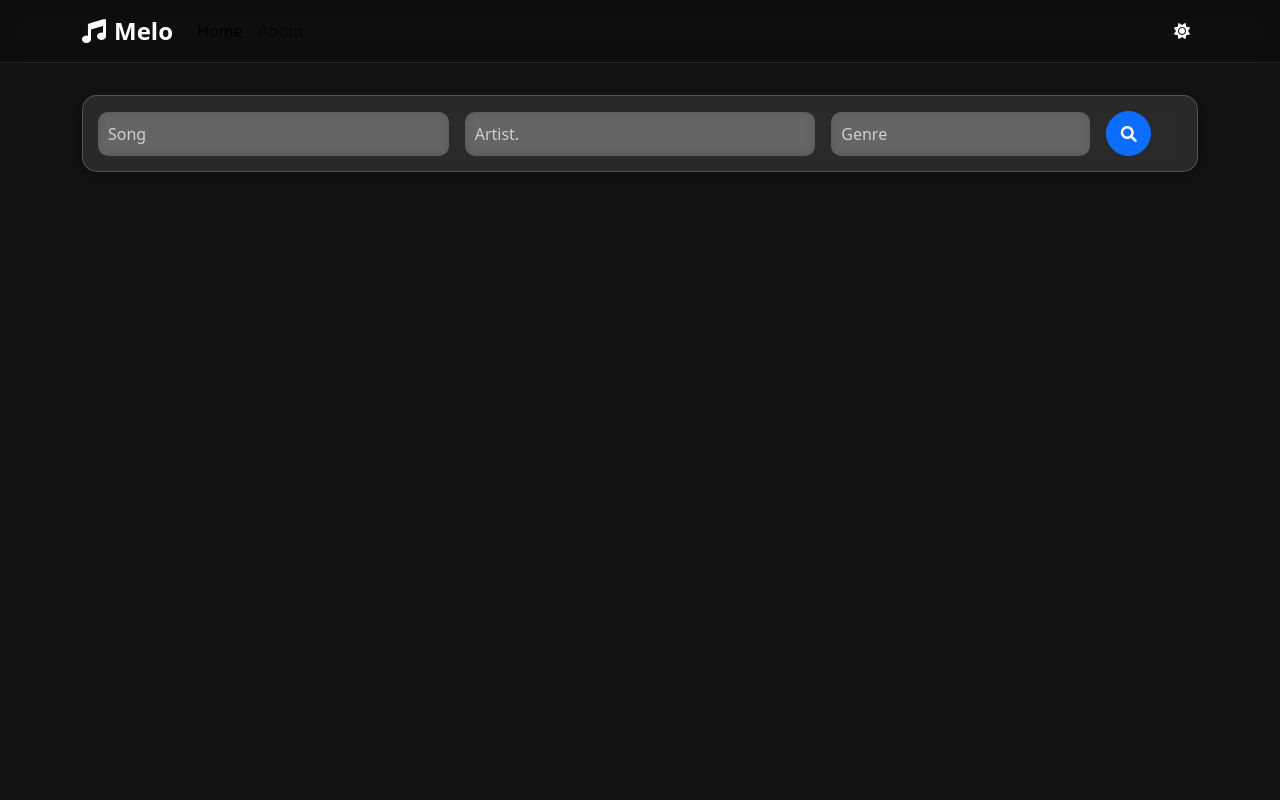
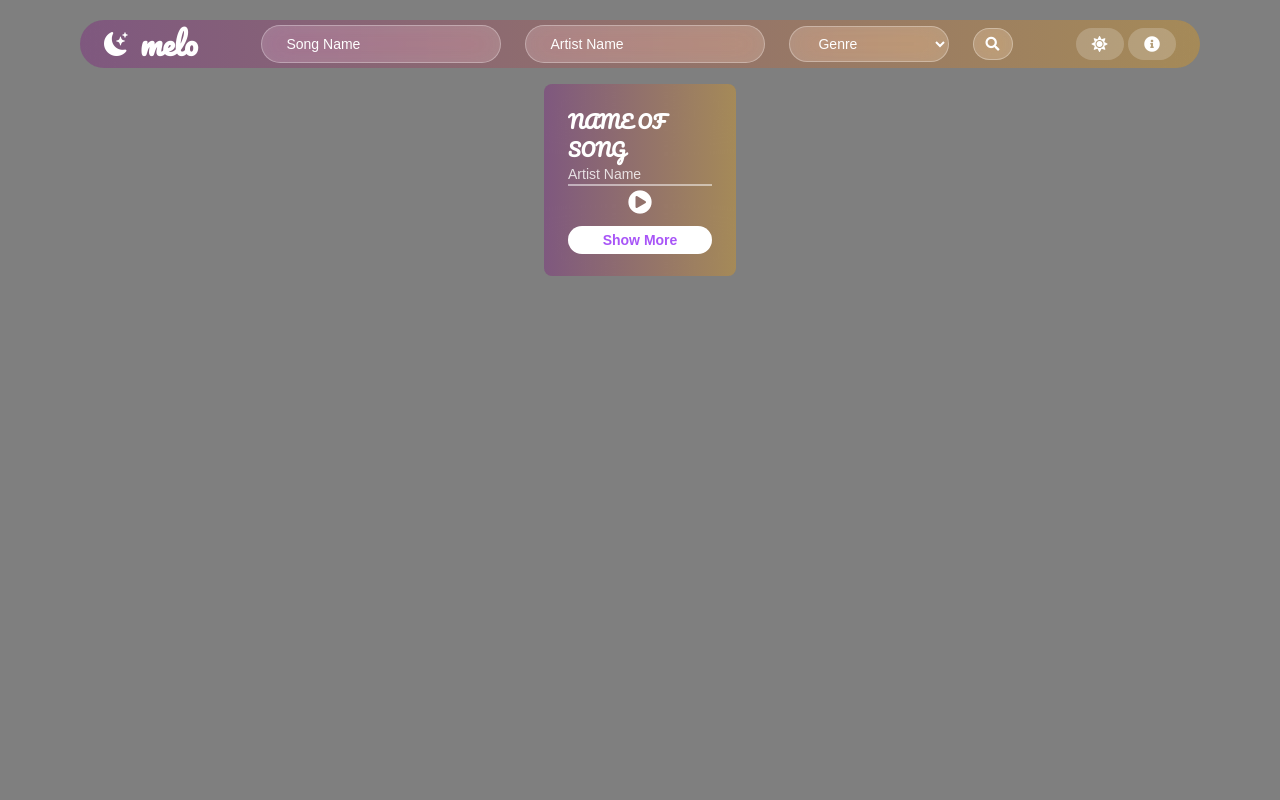
Before and after one commit to kaali7/Music_Recommendation_ML_Model, a Flask app: page / in a window 1280 px wide. Run offline with Flask 3, Linux system fonts and the light colour scheme; some libraries are stand-ins or nearby versions.

Commit message:
add bg image and final design of melo web

```diff
--- a/templates/index.html
+++ b/templates/index.html
@@ -1,233 +1,131 @@
-<!DOCTYPE html>
-<html lang="en" data-theme="dark">
+<html lang="en">
 
 <head>
     <meta charset="UTF-8">
     <meta name="viewport" content="width=device-width, initial-scale=1.0">
-    <title>Melo - Music Recommendations</title>
-    <link href="https://cdn.jsdelivr.net/npm/bootstrap@5.3.0/dist/css/bootstrap.min.css" rel="stylesheet">
-    <link rel="stylesheet" href="https://cdnjs.cloudflare.com/ajax/libs/font-awesome/6.0.0/css/all.min.css">
+    <title>Melo</title>
+    <script src="https://cdn.tailwindcss.com"></script>
+    <link rel="stylesheet" href="https://cdnjs.cloudflare.com/ajax/libs/font-awesome/5.15.3/css/all.min.css">
+    <link href="https://fonts.googleapis.com/css2?family=Pacifico&display=swap" rel="stylesheet">
     <style>
-        /* body {
-            background: url('static/img/bg.jpeg') no-repeat center center fixed;
-            background-size: cover;
-            height: 100vh;/* Full viewport height */
-            /* margin: 0;
-            padding: 0;
-        } */
-
-
-        :root {
-            --glass-bg: rgba(255, 255, 255, 0.1);
-            --glass-border: rgba(255, 255, 255, 0.2);
-            --text-color: #333;
-            --bg-color: #f5f5f5;
-            --card-shadow: 0 8px 32px 0 rgba(31, 38, 135, 0.15);
+        body {
+            font-family: 'Arial', sans-serif;
         }
 
-        [data-theme="dark"] {
-            --glass-bg: rgba(0, 0, 0, 0.2);
-            --glass-border: rgba(255, 255, 255, 0.1);
-            --text-color: #fff;
-            --bg-color: #121212;
+        .logo {
+            font-family: 'Pacifico', cursive;
         }
 
-        body {
-            background-color: var(--bg-color);
-            color: var(--text-color);
-            transition: all 0.3s ease;
-        }
-
-        .navbar {
-            background: var(--glass-bg);
-            backdrop-filter: blur(10px);
-            border-bottom: 1px solid var(--glass-border);
-        }
-
-        /* .search-container {
-            background: var(--glass-bg);
-            backdrop-filter: blur(10px);
-            border-radius: 15px;
-            border: 1px solid var(--glass-border);
-            padding: 2rem;
-            margin: 2rem 0;
-        } */
-
-        .search-container {
-            background: rgba(255, 255, 255, 0.1);
-            /* Light transparent background */
-            backdrop-filter: blur(10px);
-            /* Blur effect */
-            -webkit-backdrop-filter: blur(10px);
-            /* For Safari support */
-            border-radius: 15px;
-            /* Rounded corners */
-            padding: 15px;
-            box-shadow: 0 4px 10px rgba(0, 0, 0, 0.2);
-            /* Soft shadow */
-            border: 1px solid rgba(255, 255, 255, 0.2);
-            /* Subtle border */
-            margin: 2rem 0;
-        }
-
-        .form-control {
-            background: rgba(255, 255, 255, 0.2);
-            border: none;
-            color: white;
-            backdrop-filter: blur(5px);
-            border-radius: 10px;
-            padding: 10px;
-        }
-
-        .form-control::placeholder {
-            color: rgba(255, 255, 255, 0.7);
+        .glass-navbar {
+            background: linear-gradient(to right, rgba(128, 0, 128, 0.3), rgba(255, 165, 0, 0.3));
+            /* Transparent gradient */
+            backdrop-filter: blur(15px);
+            /* Strong blur effect */
+            -webkit-backdrop-filter: blur(15px);
+            /* Safari support */
         }
 
 
-
-        .song-card {
-            background: var(--glass-bg);
-            backdrop-filter: blur(10px);
-            border-radius: 15px;
-            border: 1px solid var(--glass-border);
-            padding: 1rem;
-            margin: 1rem 0;
-            transition: transform 0.3s ease;
-        }
-
-        .song-card:hover {
-            transform: translateY(-5px);
-        }
-
-        .song-image {
-            width: 100%;
-            height: 200px;
-            object-fit: cover;
-            border-radius: 10px;
-        }
-
-        .connection-line {
-            position: absolute;
-            pointer-events: none;
-            z-index: -1;
-        }
-
-        .theme-switch {
-            cursor: pointer;
-            padding: 0.5rem;
-            border-radius: 50%;
-            transition: background-color 0.3s ease;
-        }
-
-        .theme-switch:hover {
-            background-color: var(--glass-bg);
-        }
-
-        .logo {
-            font-size: 1.5rem;
-            font-weight: bold;
-            color: var(--text-color);
-        }
-
-        .search-icon-btn {
-            width: 45px;
-            height: 45px;
-            border-radius: 50%;
-            display: flex;
-            align-items: center;
-            justify-content: center;
-            padding: 0;
-            transition: transform 0.2s ease;
-        }
-
-        .search-icon-btn:hover {
-            transform: scale(1.1);
-        }
     </style>
+    <link rel="stylesheet" href="https://cdn.jsdelivr.net/npm/bootstrap-icons/font/bootstrap-icons.css">
+    <link href="https://fonts.googleapis.com/css2?family=Pacifico&display=swap" rel="stylesheet">
 </head>
 
-<body>
-    <!-- Navbar -->
-    <nav class="navbar navbar-expand-lg sticky-top">
-        <div class="container">
-            <a class="navbar-brand logo" href="#">
-                <i class="fas fa-music me-2"></i>Melo
-            </a>
-            <div class="navbar-nav me-auto">
-                <a class="nav-link active" href="#">Home</a>
-                <a class="nav-link" href="#">About</a>
+<body class="bg-cover bg-center" style="background-image: url('file:///D:/sweety/melo/static/img/bg.png');">
+    <div class="bg-black bg-opacity-50 min-h-screen">
+
+        <!-- top space -->
+        <div class="flex h-5"></div>
+
+        <!-- navbar section -->
+        <header class="glass-navbar flex items-center justify-between px-6 py-3 pt-3 mx-20 rounded-full h-12">
+
+            <!-- Left Side: Logo -->
+            <div class="flex items-center space-x-3">
+                <i class="bi bi-moon-stars-fill text-white text-2xl"></i>
+                <span class="text-white text-3xl font-bold" style="font-family: 'Pacifico', cursive;">
+                    melo
+                </span>
             </div>
-            <div class="theme-switch" id="themeSwitch">
-                <i class="fas fa-sun"></i>
-            </div>
-        </div>
-    </nav>
 
-    <!-- Main Content -->
-    <div class="container">
-        <!-- Search Section -->
-        <div class="search-container">
-            <div class="row g-3 align-items-center">
-                <!-- Song Name Input -->
-                <div class="col-md-4">
-                    <input type="text" id="songInput" class="form-control" placeholder="Song">
-                </div>
-                <!-- Artist Name Input -->
-                <div class="col-md-4">
-                    <input type="text" id="artistInput" class="form-control" placeholder="Artist.">
-                </div>
-                <!-- Genre Input -->
-                <div class="col-md-3">
-                    <input type="text" id="genreInput" class="form-control" placeholder="Genre">
-                </div>
-                <!-- Search Button -->
-                <div class="col-md-1">
-                    <button class="btn btn-primary search-icon-btn" id="searchBtn">
+
+            <!-- Center: Search Bar and Genre Dropdown -->
+            <div class="flex justify-center items-center space-x-6">
+                <input type="text" placeholder="Song Name"
+                    class="w-60 px-6 py-2 text-sm rounded-full focus:outline-none bg-white bg-opacity-20
+                    text-white placeholder-white focus:bg-opacity-30 hover:bg-opacity-30 transition
+                    duration-300 ease-in-out backdrop-blur-lg border border-white border-opacity-30">
+
+                <input type="text" placeholder="Artist Name"
+                    class="w-60 px-6 py-2 text-sm rounded-full focus:outline-none bg-white bg-opacity-20
+                    text-white placeholder-white focus:bg-opacity-30 hover:bg-opacity-30 transition
+                    duration-300 ease-in-out backdrop-blur-lg border border-white border-opacity-30">
+
+                <select class="w-40 px-6 py-2 text-sm rounded-full focus:outline-none bg-white bg-opacity-20
+                    text-white focus:bg-opacity-30 hover:bg-opacity-30 transition duration-300 ease-in-out
+                    backdrop-blur-lg border border-white border-opacity-30">
+                    <option>Genre</option>
+                </select>
+
+                <button class="px-3 py-2 text-sm rounded-full bg-white bg-opacity-20 text-white
+                    focus:outline-none hover:bg-opacity-40 hover:scale-105 transform transition duration-300
+                    ease-in-out backdrop-blur-lg border border-white border-opacity-30">
                     <i class="fas fa-search"></i>
                 </button>
             </div>
+
+
+            <!-- Right Side: Sun Icon (Theme Toggle) -->
+            <div>
+                <button class="px-4 py-2 rounded-full bg-white bg-opacity-20 text-white focus:outline-none">
+                    <i class="fas fa-sun"></i>
+                </button>
+                <button class="px-4 py-2 rounded-full bg-white bg-opacity-20 text-white focus:outline-none">
+                    <i class="fas fa-info-circle"></i>
+                </button>
             </div>
+        </header>
+
+        <!-- music section -->
+        <main class="flex flex-col items-center p-4 space-y-6 relative">
+
+                <div class="relative p-6 rounded-lg text-white w-48 h-48 flex flex-col justify-between
+                    transition-transform transform hover:scale-105 hover:shadow-lg hover:shadow-orange-500/50">
+
+                    <!-- Frosted Glass Effect -->
+                    <div class="absolute inset-0 rounded-lg" style="background: linear-gradient(to right, rgba(128, 0, 128, 0.3), rgba(255, 165, 0, 0.3)); backdrop-filter: blur(30px); -webkit-backdrop-filter: blur(30px);"></div>
+
+                    <!-- Content (On Top of Blur) -->
+                    <div class="relative z-10">
+                        <h3 class="font-bold text-lg text-left" style="font-family: 'Pacifico', cursive;">NAME OF SONG</h3>
+                        <p class="text-left text-sm opacity-80">Artist Name</p>
                     </div>
 
-        <!-- Results Section -->
-        <div id="resultsContainer" class="mb-5"></div>
+                    <hr class="relative z-10 border-t-2 border-white opacity-50">
+
+                    <button class="self-center transition-transform transform hover:scale-110 relative z-10">
+                        <i class="fas fa-play-circle text-2xl"></i>
+                    </button>
+
+                    <button class="mt-2 bg-white text-purple-500 px-3 py-1 rounded-full text-sm font-semibold
+                        hover:bg-purple-500 hover:text-white transition-all relative z-10">
+                        Show More
+                    </button>
                 </div>
 
-    <script src="https://cdn.jsdelivr.net/npm/bootstrap@5.3.0/dist/js/bootstrap.bundle.min.js"></script>
-    <script>
-        // Theme switching
-        const themeSwitch = document.getElementById('themeSwitch');
-        const html = document.documentElement;
-        const themeIcon = themeSwitch.querySelector('i');
+        </main>
 
-        function toggleTheme() {
-            const currentTheme = html.getAttribute('data-theme');
-            const newTheme = currentTheme === 'light' ? 'dark' : 'light';
-            html.setAttribute('data-theme', newTheme);
-            themeIcon.className = newTheme === 'light' ? 'fas fa-moon' : 'fas fa-sun';
-        }
 
-        themeSwitch.addEventListener('click', toggleTheme);
 
-        // Search and display functionality
-        const searchBtn = document.getElementById('searchBtn');
-        const resultsContainer = document.getElementById('resultsContainer');
 
-        function createSongCard(song, isMain = false) {
-            return `
-                <div class="song-card" data-song-id="${song.id}">
-                    <img src="${song.image}" alt="${song.name}" class="song-image mb-3">
-                    <h5 class="mb-2">${song.name}</h5>
-                    <p class="mb-2">${song.artist}</p>
-                    <p class="mb-3"><small>${song.genre}</small></p>
-                    <button class="btn btn-sm btn-outline-primary play-btn">
-                        <i class="fas fa-play"></i>
-                    </button>
-                    ${isMain ? '<div class="connection-point"></div>' : ''}
+
+
+
+
+
+
+
     </div>
-            `;
-        }
-    </script>
 </body>
 
 </html>
```
Also changed, not shown: static/img/bg.jpeg (deleted), templates/home.html (added), 1 other file. Lines whose indentation alone changed are shown as unchanged.
